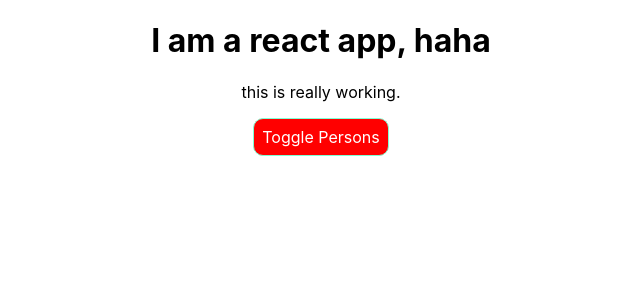
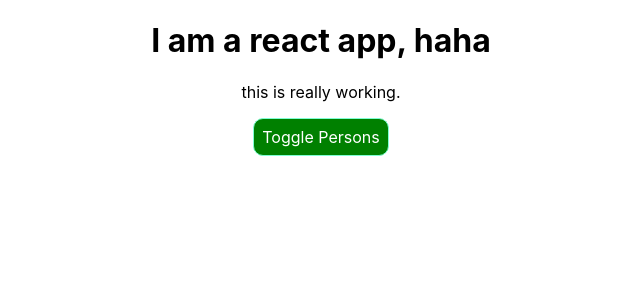
Before and after one commit to ELECTRON11111/first-react-app, a React (Create React App) app: page / in a window 1280 px wide. Shown: the top 300 px of the page, without its empty margins (319-959 px from the left). Built offline with nearby package versions, Linux system fonts and the light colour scheme.

Commit message:
removed the styled component from app.js

```diff
--- a/src/App.css
+++ b/src/App.css
@@ -10,3 +10,18 @@
 .bold {
   font-weight: bold;
 }
+
+.button {
+  background-color:green;
+  color: White;
+  font: inherit;
+  border: 1px solid aquamarine;
+  padding: 8px;
+  border-radius: 10px;
+  cursor: pointer;
+}
+
+.button:hover {
+  background-color: lightgreen;
+  color: black;
+}
--- a/src/App.js
+++ b/src/App.js
@@ -1,25 +1,9 @@
 import React, {Component} from 'react';
 import './App.css';
-import styled from 'styled-components';
 import Person from './Person/Person';
 
 // creating a styled button
 // we can also add dynamic or conditional styles using ${} since styled componets use template literals
-const StyledButton = styled.button`
-  background-color: ${props => props.alt? "green": "red"};
-  color: White;
-  font: inherit;
-  border: 1px solid aquamarine;
-  padding: 8px;
-  border-radius: 10px;
-  cursor: pointer;
-
-  &:hover {
-    background-color: ${props => props.alt? "lightgreen": "salmon"};
-    color: black;
-  }
-
-`;
 // One way to create a component
 class App extends Component {
   state = {
@@ -123,10 +107,10 @@ class App extends Component {
         <h1>I am a react app, haha</h1>
         <p className= {classes.join(' ')}>this is really working.</p>
 
-        <StyledButton
-          alt = {this.state.showPersons}
+        <button
+          className='button'
           onClick={this.togglePersonsHandler}
-        >Toggle Persons</StyledButton>
+        >Toggle Persons</button>
         {persons}
       </div>
     )
```
